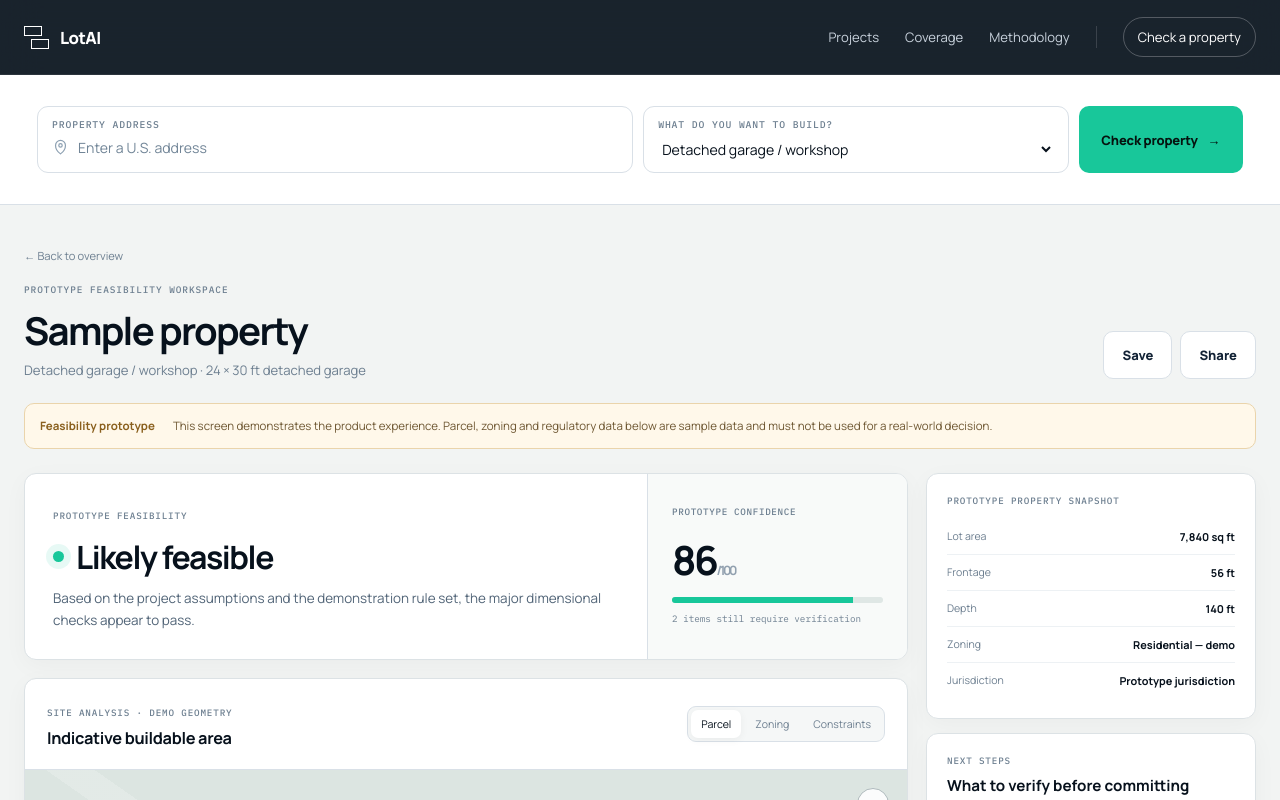
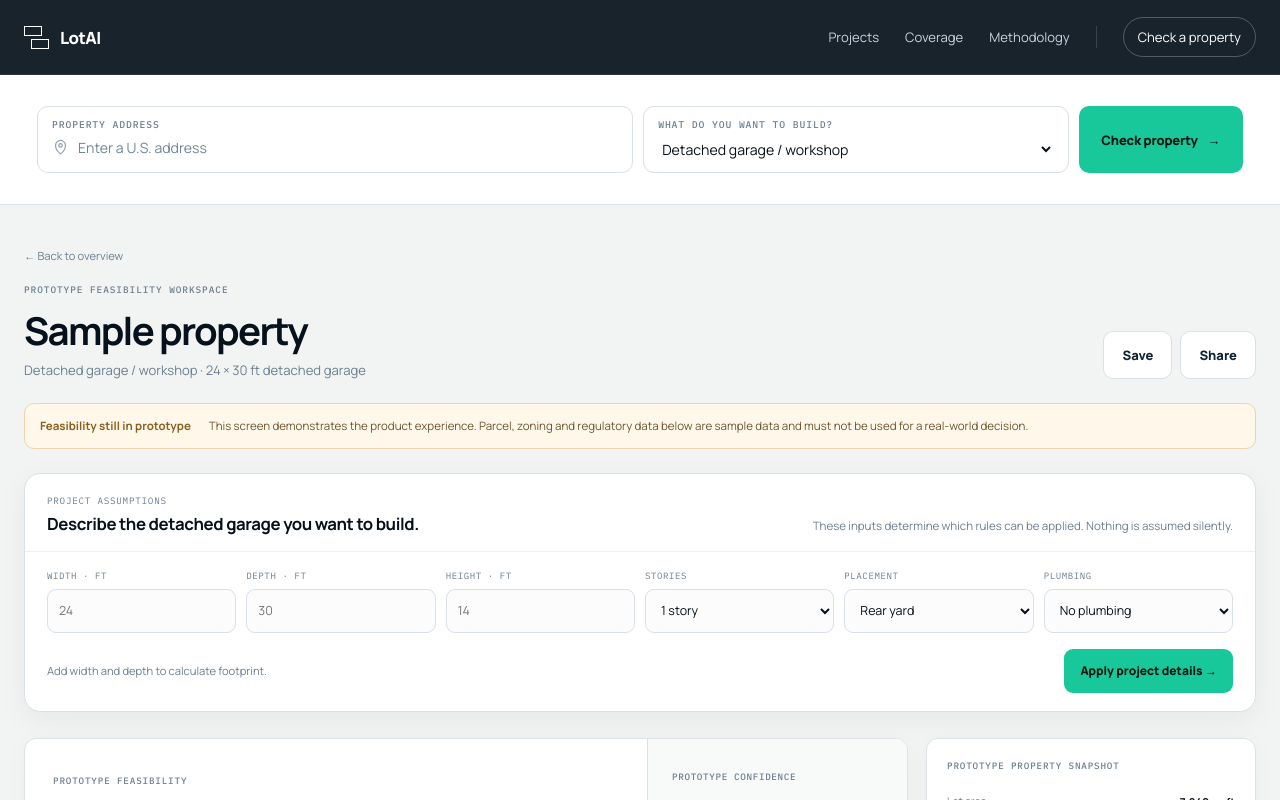
Before and after one commit to jimmyrollo-spec/Lotai, a Next.js app: page /analyze in a window 1280 px wide. Shown: the top 800 px of the page. Built offline with nearby package versions, Linux system fonts and the light colour scheme.

Commit message:
feat: apply project details to Austin live rule facts

```diff
--- a/app/analyze/page.tsx
+++ b/app/analyze/page.tsx
@@ -1,16 +1,54 @@
 import Link from "next/link";
 import { AddressProjectForm } from "@/components/AddressProjectForm";
+import { LiveRuleFacts } from "@/components/LiveRuleFacts";
+import { ProjectDetailsForm } from "@/components/ProjectDetailsForm";
 import { SiteHeader } from "@/components/SiteHeader";
 import { demoResult, projectDefinitions } from "@/lib/demo-data";
 import { lookupAustinProperty } from "@/lib/providers/austin";
+import { evaluateAustinGarageFacts } from "@/lib/rules/evaluate-austin-garage";
 
-export default async function AnalyzePage({ searchParams }: { searchParams: Promise<{ address?: string; project?: string }> }) {
+type AnalyzeSearchParams = {
+  address?: string;
+  project?: string;
+  width?: string;
+  depth?: string;
+  height?: string;
+  stories?: string;
+  location?: string;
+  plumbing?: string;
+};
+
+function toPositiveNumber(value?: string) {
+  if (!value) return null;
+  const number = Number(value);
+  return Number.isFinite(number) && number > 0 ? number : null;
+}
+
+export default async function AnalyzePage({ searchParams }: { searchParams: Promise<AnalyzeSearchParams> }) {
   const params = await searchParams;
   const address = params.address || "Sample property";
   const selectedProject = projectDefinitions.find((item) => item.key === params.project) ?? projectDefinitions[0];
   const liveProperty = address !== "Sample property"
     ? await lookupAustinProperty(address).catch(() => null)
     : null;
+
+  const widthFt = toPositiveNumber(params.width);
+  const depthFt = toPositiveNumber(params.depth);
+  const heightFt = toPositiveNumber(params.height);
+  const stories = toPositiveNumber(params.stories);
+  const plumbing = params.plumbing === "yes" || params.plumbing === "unsure" ? params.plumbing : "no";
+  const hasProjectDetails = Boolean(params.width || params.depth || params.height || params.location || params.plumbing);
+
+  const liveRuleFacts = liveProperty && selectedProject.key === "garage" && hasProjectDetails
+    ? evaluateAustinGarageFacts({
+        widthFt,
+        depthFt,
+        heightFt,
+        stories,
+        plumbing,
+        baseZoning: liveProperty.zoning.baseDistrict || liveProperty.zoning.zoningType,
+      })
+    : [];
 
   return (
     <main className="workspace-page">
@@ -26,7 +64,7 @@ export default async function AnalyzePage({ searchParams }: { searchParams: Prom
           <div>
             <Link href="/" className="back-link">← Back to overview</Link>
             <span className="workspace-header__label">
-              {liveProperty ? "Official property match · prototype feasibility" : "Prototype feasibility workspace"}
+              {liveProperty ? "Official property match · source-backed beta" : "Prototype feasibility workspace"}
             </span>
             <h1>{liveProperty?.matchedAddress || address}</h1>
             <p>{selectedProject.label} · {selectedProject.example}</p>
@@ -38,10 +76,10 @@ export default async function AnalyzePage({ searchParams }: { searchParams: Prom
         </div>
 
         <div className="prototype-alert">
-          <strong>Feasibility prototype</strong>
+          <strong>Feasibility still in prototype</strong>
           <span>
             {liveProperty
-              ? "The property match below comes from City of Austin GIS. Feasibility checks, setbacks, dimensions and conclusions remain demonstration data and must not be used for a real-world decision."
+              ? "The property match and any section labeled Live regulatory facts are source-backed Austin data. The overall feasibility verdict, site-plan geometry and remaining demonstration checks are still prototype and must not be used as permit advice."
               : "This screen demonstrates the product experience. Parcel, zoning and regulatory data below are sample data and must not be used for a real-world decision."}
           </span>
         </div>
@@ -71,8 +109,23 @@ export default async function AnalyzePage({ searchParams }: { searchParams: Prom
           </section>
         )}
 
+        <ProjectDetailsForm
+          address={address}
+          project={selectedProject.key}
+          initial={{
+            width: params.width,
+            depth: params.depth,
+            height: params.height,
+            stories: params.stories,
+            location: params.location,
+            plumbing: params.plumbing,
+          }}
+        />
+
         <div className="results-grid">
           <section className="results-main">
+            {liveRuleFacts.length > 0 && <LiveRuleFacts facts={liveRuleFacts} />}
+
             <article className="result-hero-card">
               <div className="result-hero-card__verdict">
                 <span className="result-hero-card__eyebrow">Prototype feasibility</span>
@@ -116,7 +169,7 @@ export default async function AnalyzePage({ searchParams }: { searchParams: Prom
 
             <article className="result-section-card">
               <div className="result-section-card__header">
-                <div><span className="card-kicker">Prototype rule checks</span><h3>What appears to matter for this project</h3></div>
+                <div><span className="card-kicker">Prototype rule checks</span><h3>Remaining demonstration checks</h3></div>
                 <span className="evidence-count">6 demo checks</span>
               </div>
               <div className="rule-table">
```
